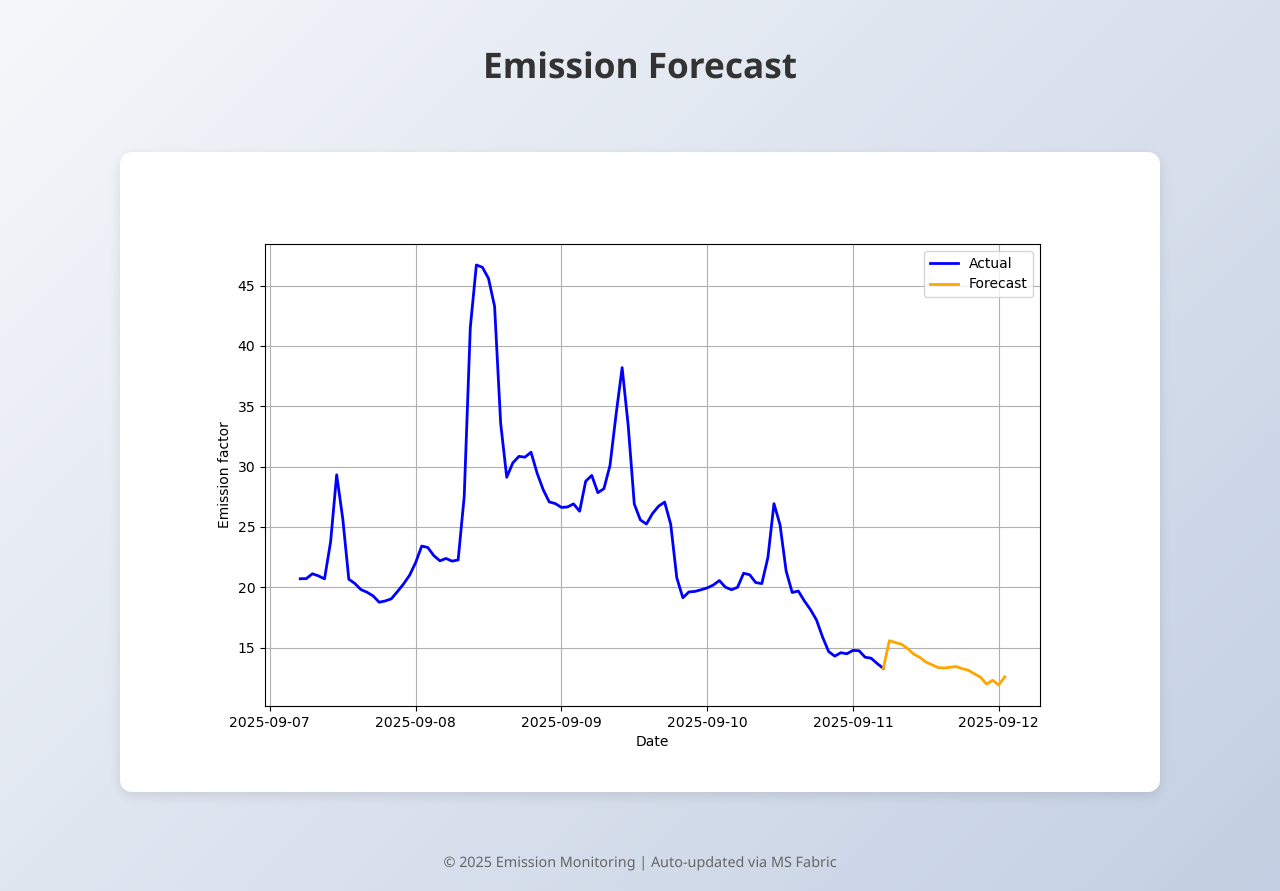
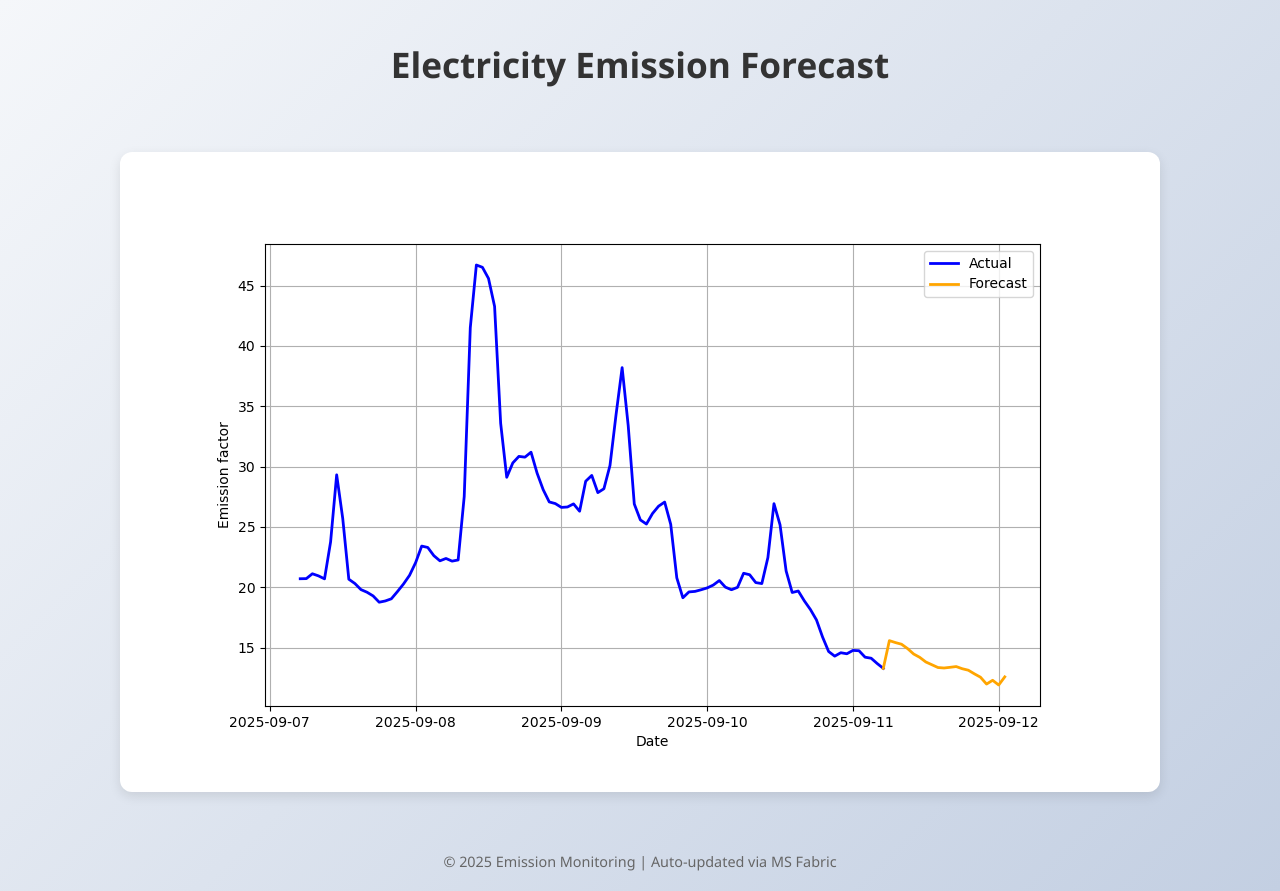
Before and after one commit to aaroni-1/emission_forecast, a plain HTML site: page index.html in a window 1280 px wide. Drawn offline with Linux system fonts and the light colour scheme.

Commit message:
Update index.html

```diff
--- a/index.html
+++ b/index.html
@@ -48,7 +48,7 @@
   </style>
 </head>
 <body>
-  <h1>Emission Forecast</h1>
+  <h1>Electricity Emission Forecast</h1>
   <div class="chart-container">
     <img src="chart.png" alt="Emission Forecast Chart">
   </div>
```
